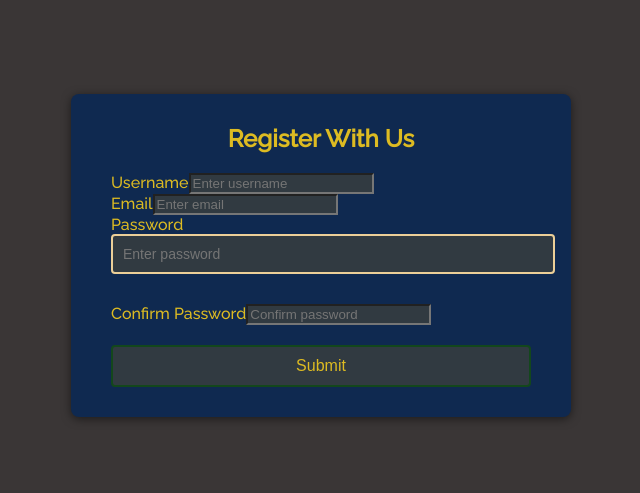
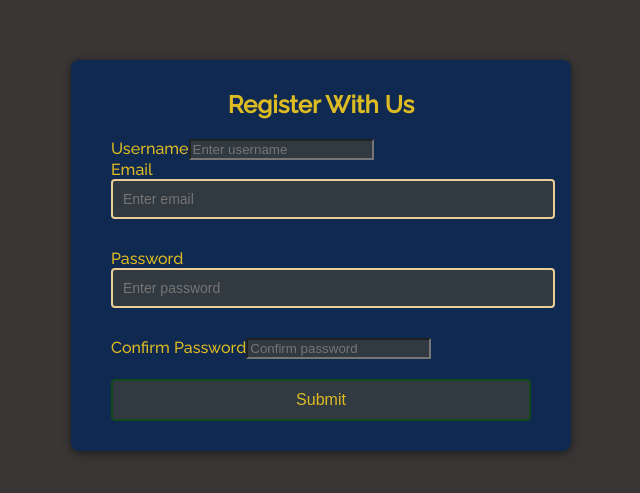
Before and after one commit to CoreyJamesLynch/FormValidator, a React (Create React App) app: page / in a window 1280 px wide. Shown: the part 145-638 px from the top of the page, without its empty margins (319-959 px from the left). Built offline with nearby package versions, Linux system fonts and the light colour scheme.

Commit message:
Add styled components to EmailInput.js

```diff
--- a/src/Components/EmailInput.js
+++ b/src/Components/EmailInput.js
@@ -1,12 +1,14 @@
 import React from 'react';
 import PropTypes from 'prop-types';
 
+import FormControl, { FormControlInput } from './StyledFormComponent';
+
 const EmailInput = ({ errors, register }) => {
   return (
-    <div className="form-control">
+    <FormControl>
       <label htmlFor="email">
         Email
-        <input
+        <FormControlInput
           type="text"
           placeholder="Enter email"
           name="email"
@@ -25,7 +27,7 @@ const EmailInput = ({ errors, register }) => {
           <small>Email must be valid i.e. example@example.com </small>
         )}
       </label>
-    </div>
+    </FormControl>
   );
 };
 
```
